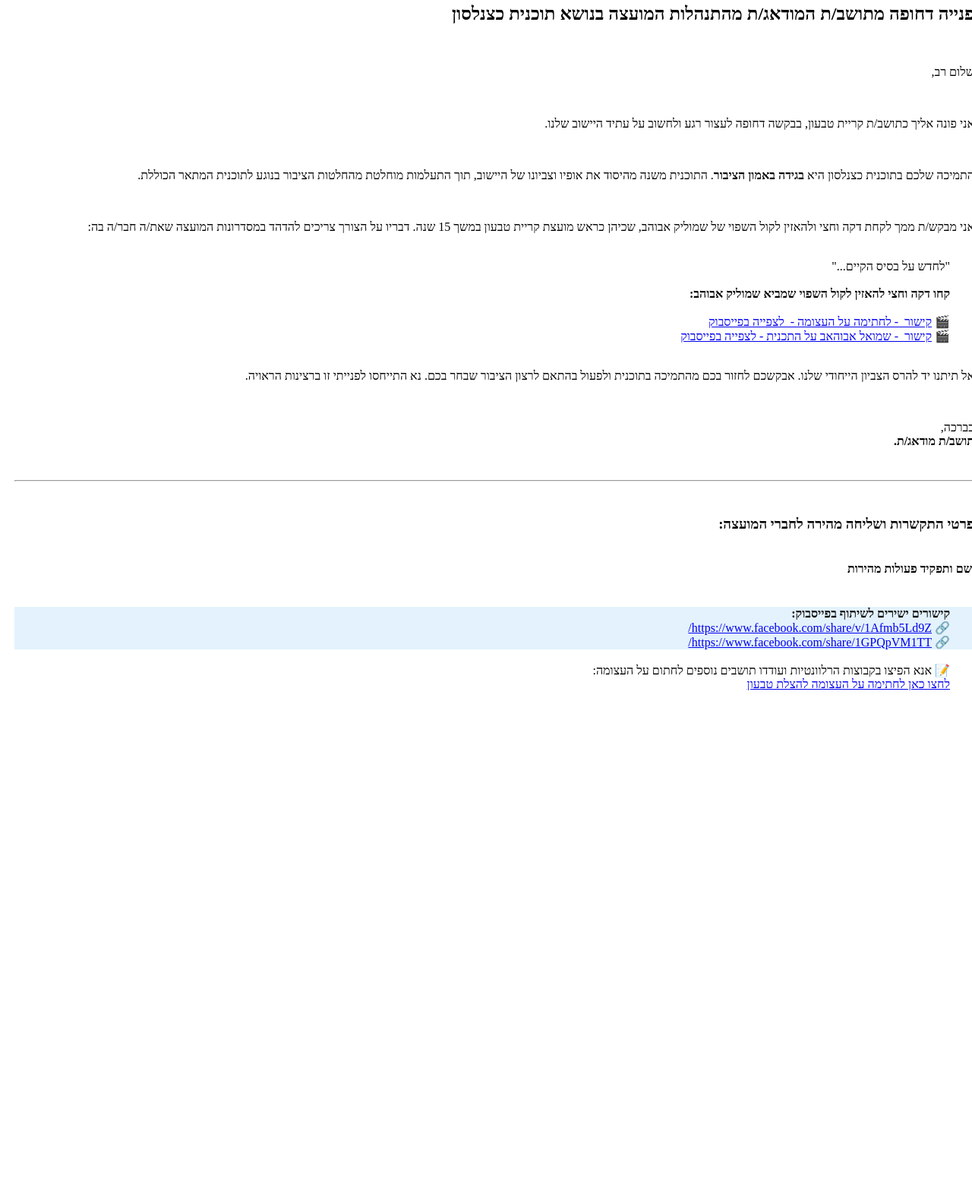
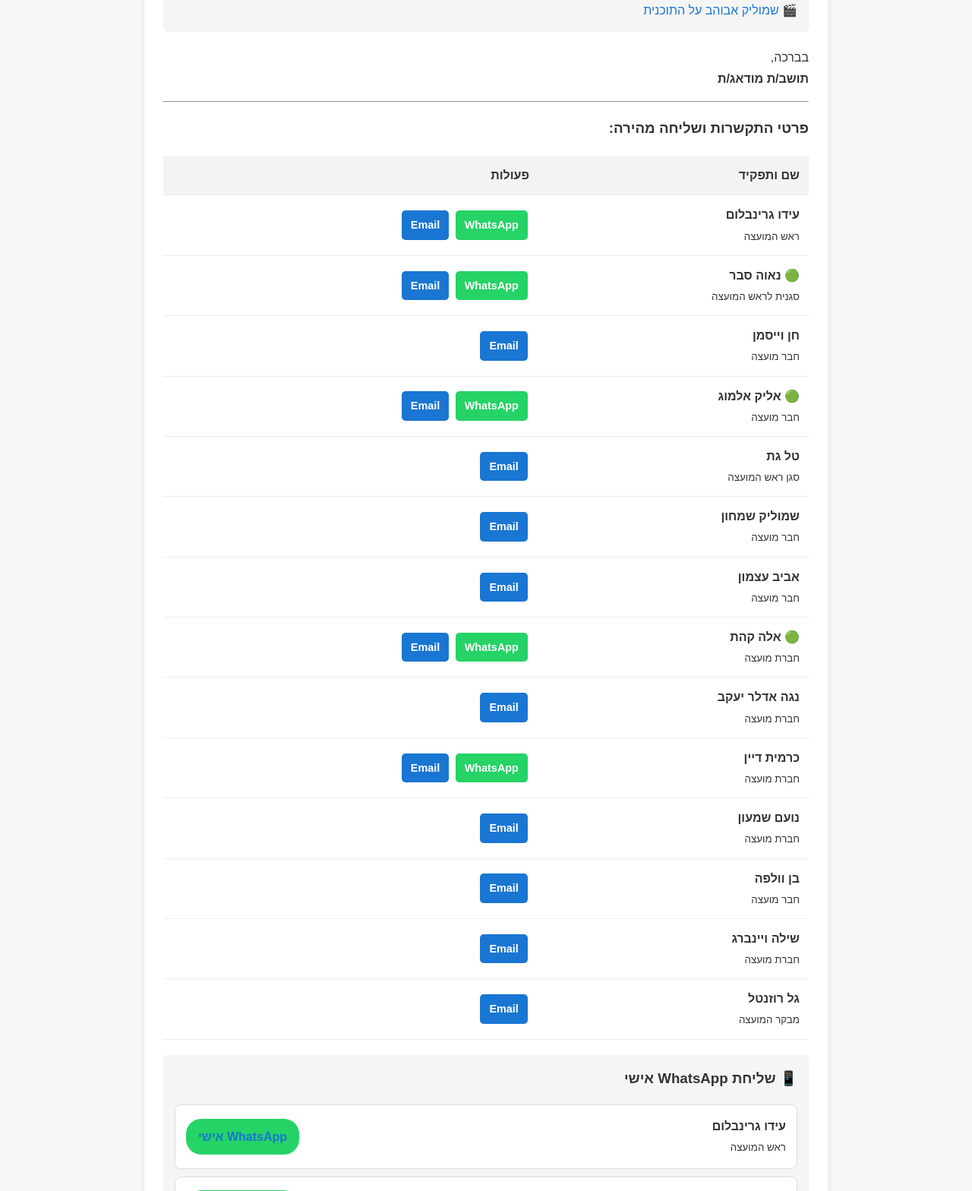
Before and after one commit to talushkin/pniya, a plain HTML site: page index.html in a window 1280 px wide. Shown: the part 1232-2800 px from the top of the page at 76% size. Before the commit the page ends 2150 px from the top, so only its background shows below. Drawn offline with Linux system fonts and the light colour scheme.

Commit message:
Add send button and update email functionality
Added a send button to automatically send emails to council members with personalized messages. Updated the HTML structure and styles for better user experience.

```diff
--- a/index.html
+++ b/index.html
@@ -1,302 +1,644 @@
-add the SEND BUTTON after inputs it will auto send the email with the text to all of the emails , add list of all members that will href to wa message to each to stop the plan with personalized text per name / id : <!DOCTYPE html>
+<!DOCTYPE html>
 <html lang="he" dir="rtl">
 <head>
 <meta charset="UTF-8">
 <meta name="viewport" content="width=device-width, initial-scale=1.0">
 
-    <!-- SEO & Social Sharing Meta Tags -->
 <title>פנייה דחופה למועצת קריית טבעון - עצרו את תוכנית כצנלסון</title>
-    <meta name="description" content="התמיכה בתוכנית כצנלסון משנה את אופי וצביונו של היישוב בניגוד לתוכנית המתאר. הצטרפו למאבק ותחזירו את הקול השפוי לטבעון.">
+
+<meta name="description" content="התמיכה בתוכנית כצנלסון משנה את אופי וצביונו של היישוב בניגוד לתוכנית המתאר.">
+
 <meta property="og:title" content="פנייה דחופה למועצת קריית טבעון - עצרו את תוכנית כצנלסון">
-    <meta property="og:description" content="התמיכה בתוכנית כצנלסון משנה את אופי וצביונו של היישוב בניגוד לתוכנית המתאר. הצטרפו למאבק ותחזירו את הקול השפוי לטבעון.">
+<meta property="og:description" content="התמיכה בתוכנית כצנלסון משנה את אופי וצביונו של היישוב בניגוד לתוכנית המתאר.">
 <meta property="og:image" content="https://raw.githubusercontent.com/talushkin/pniya/refs/heads/main/caza.jpg">
 <meta property="og:type" content="website">
 
 <style>
-        body {
-            font-family: Arial, sans-serif;
-            line-height: 1.6;
-            color: #333;
-            max-width: 600px;
-            margin: 0 auto;
-            padding: 20px;
-            background-color: #f9f9f9;
+
+body{
+    font-family:Arial,sans-serif;
+    line-height:1.7;
+    color:#333;
+    max-width:900px;
+    margin:0 auto;
+    padding:20px;
+    background:#f7f7f7;
 }
-        .container {
-            background-color: #ffffff;
-            padding: 25px;
-            border-radius: 8px;
-            box-shadow: 0 2px 5px rgba(0,0,0,0.05);
-            overflow: hidden;
+
+.container{
+    background:white;
+    padding:25px;
+    border-radius:10px;
+    box-shadow:0 2px 10px rgba(0,0,0,0.08);
 }
-        .user-inputs {
-            background-color: #f8f9fa;
-            border: 1px solid #e9ecef;
-            padding: 15px;
-            border-radius: 6px;
-            margin-bottom: 20px;
-            display: flex;
-            gap: 15px;
-            flex-wrap: wrap;
+
+.user-inputs{
+    background:#f8f9fa;
+    border:1px solid #ddd;
+    padding:15px;
+    border-radius:8px;
+    margin-bottom:20px;
+    display:flex;
+    gap:15px;
+    flex-wrap:wrap;
 }
-        .input-group {
-            flex: 1;
-            min-width: 200px;
-            display: flex;
-            flex-direction: column;
+
+.input-group{
+    flex:1;
+    min-width:220px;
+    display:flex;
+    flex-direction:column;
 }
-        .input-group label {
-            font-weight: bold;
-            margin-bottom: 5px;
-            font-size: 0.9em;
-            color: #495057;
+
+.input-group label{
+    margin-bottom:5px;
+    font-weight:bold;
 }
-        .input-group input {
-            padding: 8px 12px;
-            border: 1px solid #ced4da;
-            border-radius: 4px;
-            font-size: 1em;
+
+.input-group input{
+    padding:10px;
+    border:1px solid #ccc;
+    border-radius:5px;
+    font-size:1em;
 }
-        .main-image {
-            width: 100%;
-            height: auto;
-            border-radius: 6px;
-            margin-bottom: 20px;
-            display: block;
-            box-shadow: 0 2px 8px rgba(0,0,0,0.1);
+
+.send-all-btn{
+    width:100%;
+    border:none;
+    background:#d9534f;
+    color:white;
+    padding:14px;
+    font-size:1.05em;
+    font-weight:bold;
+    border-radius:6px;
+    cursor:pointer;
+    transition:0.2s;
 }
-        h2 {
-            color: #d9534f;
-            border-bottom: 2px solid #d9534f;
-            padding-bottom: 10px;
-            margin-top: 0;
+
+.send-all-btn:hover{
+    opacity:0.9;
 }
-        .quote {
-            background-color: #f0f7f4;
-            border-right: 4px solid #2e7d32;
-            padding: 15px;
-            margin: 20px 0;
-            font-style: italic;
+
+.main-image{
+    width:100%;
+    border-radius:8px;
+    margin-bottom:20px;
 }
-        .links-section {
-            background-color: #f5f5f5;
-            padding: 15px;
-            border-radius: 5px;
-            margin: 20px 0;
+
+h2{
+    color:#d9534f;
+    border-bottom:2px solid #d9534f;
+    padding-bottom:10px;
 }
-        .links-section a {
-            color: #1a73e8;
-            text-decoration: none;
-            display: inline-block;
-            margin-bottom: 10px;
-            word-break: break-all;
+
+.quote{
+    background:#f0f7f4;
+    border-right:5px solid #2e7d32;
+    padding:15px;
+    margin:20px 0;
+    font-style:italic;
+    border-radius:6px;
 }
-        .links-section a:hover {
-            text-decoration: underline;
+
+.links-section{
+    background:#f5f5f5;
+    padding:15px;
+    border-radius:6px;
+    margin:20px 0;
 }
-        .contact-table {
-            width: 100%;
-            border-collapse: collapse;
-            margin-top: 15px;
+
+.links-section a{
+    color:#1976d2;
+    text-decoration:none;
 }
-        .contact-table th, .contact-table td {
-            text-align: right;
-            padding: 10px;
-            border-bottom: 1px solid #eee;
+
+.links-section a:hover{
+    text-decoration:underline;
 }
-        .contact-table th {
-            background-color: #f1f3f5;
+
+.contact-table{
+    width:100%;
+    border-collapse:collapse;
+    margin-top:20px;
 }
-        .contact-name {
-            font-weight: bold;
+
+.contact-table th,
+.contact-table td{
+    padding:12px;
+    border-bottom:1px solid #eee;
+    text-align:right;
 }
-        .green-badge {
-            color: #2e7d32;
-            font-weight: bold;
+
+.contact-table th{
+    background:#f1f3f5;
 }
-        .action-btn {
-            display: inline-block;
-            padding: 5px 10px;
-            margin: 2px;
-            font-size: 0.85em;
-            text-decoration: none;
-            border-radius: 4px;
-            color: white;
-            font-weight: bold;
-            text-align: center;
+
+.contact-name{
+    font-weight:bold;
 }
-        .btn-whatsapp { background-color: #25D366; }
-        .btn-email { background-color: #007bff; }
 
-        .petition-box {
-            background-color: #fff3cd;
-            border: 1px solid #ffeeba;
-            color: #856404;
-            padding: 15px;
-            text-align: center;
-            border-radius: 5px;
-            margin-top: 30px;
-            font-weight: bold;
+.green-badge{
+    color:#2e7d32;
+    font-weight:bold;
 }
-        .petition-box a {
-            color: #856404;
-            text-decoration: underline;
+
+.action-btn{
+    display:inline-block;
+    padding:7px 12px;
+    border-radius:5px;
+    text-decoration:none;
+    color:white;
+    margin:2px;
+    font-size:0.9em;
+    font-weight:bold;
 }
+
+.btn-whatsapp{
+    background:#25D366;
+}
+
+.btn-email{
+    background:#1976d2;
+}
+
+.petition-box{
+    background:#fff3cd;
+    border:1px solid #ffeeba;
+    color:#856404;
+    padding:20px;
+    text-align:center;
+    border-radius:8px;
+    margin-top:30px;
+    font-weight:bold;
+}
+
+.petition-box a{
+    color:#856404;
+}
+
+.member-card{
+    background:white;
+    border:1px solid #ddd;
+    padding:14px;
+    border-radius:8px;
+    margin-bottom:10px;
+    display:flex;
+    justify-content:space-between;
+    align-items:center;
+}
+
+.member-card strong{
+    display:block;
+}
+
+.wa-personal-btn{
+    background:#25D366;
+    color:white;
+    text-decoration:none;
+    padding:10px 16px;
+    border-radius:20px;
+    font-weight:bold;
+}
+
+@media(max-width:700px){
+
+    .member-card{
+        flex-direction:column;
+        gap:10px;
+        align-items:flex-start;
+    }
+
+}
+
 </style>
 </head>
+
 <body>
 
 <div class="container">
-    <!-- שדות קלט לשם ותעודת זהות -->
+
 <div class="user-inputs">
+
     <div class="input-group">
         <label for="fullName">שם מלא:</label>
         <input type="text" id="fullName" placeholder="תושב/ת מודאג/ת" oninput="updateLinks()">
     </div>
+
     <div class="input-group">
         <label for="idNumber">תעודת זהות / מספר מזהה:</label>
         <input type="text" id="idNumber" placeholder="לא חובה" oninput="updateLinks()">
     </div>
+
 </div>
 
-    <!-- תמונת כותרת ראשית -->
-              <a href="https://www.facebook.com/share/v/1Afmb5Ld9Z/">
-    <video autoplay class="x1lliihq x5yr21d xh8yej3" playsinline="" poster="https://scontent.ftlv27-1.fna.fbcdn.net/v/t15.5256-10/698396506_1708996400515027_2027326179994217267_n.jpg?_nc_cat=104&amp;ccb=1-7&amp;_nc_sid=5fad0e&amp;_nc_ohc=9UsoODe0RDwQ7kNvwEAGGko&amp;_nc_oc=AdpHl4bQlH8I2jiSG7tmJpfY_YA_xWDz7E7cqMeVp1kD-RX0rd9dVk8x0VnYTLNdUpE&amp;_nc_zt=23&amp;_nc_ht=scontent.ftlv27-1.fna&amp;_nc_gid=OV_NXb_7jpfsH2jj5BWgBA&amp;_nc_ss=7b2a8&amp;oh=00_Af7-6-YNhLEI0YQ0EUDc4qo6mdCoXWkBKMV8Oxh2_uIuRA&amp;oe=6A132285"></video>
-    </a>
-    <a href="https://www.facebook.com/share/1GPQpVM1TT/">
-    <img src="https://raw.githubusercontent.com/talushkin/pniya/refs/heads/main/caza.jpg" alt="מודל הבינוי למתחם כצנלסון" class="main-image">
+<button class="send-all-btn" onclick="sendAllEmails()">
+📧 שלח מייל לכל חברי המועצה
+</button>
+
+<br><br>
+
+<a href="https://www.facebook.com/share/1GPQpVM1TT/" target="_blank">
+<img
+src="https://raw.githubusercontent.com/talushkin/pniya/refs/heads/main/caza.jpg"
+class="main-image"
+alt="תוכנית כצנלסון">
 </a>
 
-
-    <h2>פנייה דחופה מתושב/ת המודאג/ת מהתנהלות המועצה בנושא תוכנית כצנלסון</h2>
+<h2>
+פנייה דחופה מתושב/ת בנושא תוכנית כצנלסון
+</h2>
 
 <p>שלום רב,</p>
 
-    <p>אני פונה אליך כתושב/ת קריית טבעון, בבקשה דחופה לעצור רגע ולחשוב על עתיד היישוב שלנו.</p>
+<p>
+אני פונה אליכם כתושב/ת קריית טבעון מתוך דאגה עמוקה לעתיד היישוב.
+</p>
 
-    <p>התמיכה שלכם בתוכנית כצנלסון היא <strong>בגידה באמון הציבור</strong>. התוכנית משנה מהיסוד את אופיו וצביונו של היישוב, תוך התעלמות מוחלטת מהחלטות הציבור בנוגע לתוכנית המתאר הכוללת.</p>
+<p>
+התמיכה בתוכנית כצנלסון משנה את אופיו וצביונו של היישוב ופוגעת באמון הציבור.
+</p>
 
-    <p>אני מבקש/ת ממך לקחת דקה וחצי ולהאזין לקול השפוי של שמוליק אבוהב, שכיהן כראש מועצת קריית טבעון במשך 15 שנה. דבריו על הצורך צריכים להדהד במסדרונות המועצה שאת/ה חבר/ה בה:</p>
+<p>
+אבקש מכם לעצור את התוכנית ולפעול בהתאם לרצון התושבים.
+</p>
 
 <div class="quote">
 "לחדש על בסיס הקיים..."
 </div>
 
 <div class="links-section">
-        <strong>קחו דקה וחצי להאזין לקול השפוי שמביא שמוליק אבוהב:</strong><br><br>
-        🎬 <a href="https://www.facebook.com/share/v/1Afmb5Ld9Z/" target="_blank">קישור  - לחתימה על העצומה -  לצפייה בפייסבוק</a><br>
-        🎬 <a href="https://www.facebook.com/share/1GPQpVM1TT/" target="_blank">קישור  - שמואל אבוהאב על התכנית - לצפייה בפייסבוק</a>
+
+<strong>קישורים רלוונטיים:</strong>
+
+<br><br>
+
+🎬
+<a href="https://www.facebook.com/share/v/1Afmb5Ld9Z/" target="_blank">
+צפייה בסרטון
+</a>
+
+<br><br>
+
+🎬
+<a href="https://www.facebook.com/share/1GPQpVM1TT/" target="_blank">
+שמוליק אבוהב על התוכנית
+</a>
+
 </div>
 
-    <p>אל תיתנו יד להרס הצביון הייחודי שלנו. אבקשכם לחזור בכם מהתמיכה בתוכנית ולפעול בהתאם לרצון הציבור שבחר בכם. נא התייחסו לפנייתי זו ברצינות הראויה.</p>
-
-    <p>בברכה,<br><strong id="senderNameDisplay">תושב/ת מודאג/ת.</strong></p>
+<p>
+בברכה,
+<br>
+<strong id="senderNameDisplay">
+תושב/ת מודאג/ת
+</strong>
+</p>
 
 <hr>
 
-    <h3>פרטי התקשרות ושליחה מהירה לחברי המועצה:</h3>
+<h3>
+פרטי התקשרות ושליחה מהירה:
+</h3>
+
 <table class="contact-table">
+
 <thead>
 <tr>
 <th>שם ותפקיד</th>
-                <th>פעולות מהירות</th>
+<th>פעולות</th>
 </tr>
 </thead>
-        <tbody id="contactsBody">
-            <!-- Dynamic contacts inject via JS -->
-        </tbody>
+
+<tbody id="contactsBody"></tbody>
+
 </table>
 
-    <div class="links-section" style="background-color: #e3f2fd; margin-top: 20px;">
-        <strong>קישורים ישירים לשיתוף בפייסבוק:</strong><br>
-        🔗 <a href="https://www.facebook.com/share/v/1Afmb5Ld9Z/" target="_blank">https://www.facebook.com/share/v/1Afmb5Ld9Z/</a><br>
-        🔗 <a href="https://www.facebook.com/share/1GPQpVM1TT/" target="_blank">https://www.facebook.com/share/1GPQpVM1TT/</a>
+<div class="links-section">
+
+<h3 style="margin-top:0;">
+📱 שליחת WhatsApp אישי
+</h3>
+
+<div id="waMembersList"></div>
+
 </div>
 
 <div class="petition-box">
-        📝 אנא הפיצו בקבוצות הרלוונטיות ועודדו תושבים נוספים לחתום על העצומה:<br>
-        <a href="https://atzuma.co.il/savetivon" target="_blank">לחצו כאן לחתימה על העצומה להצלת טבעון</a>
+
+📝
+אנא הפיצו בקבוצות הרלוונטיות ועודדו תושבים נוספים להצטרף.
+
+<br><br>
+
+<a href="https://atzuma.co.il/savetivon" target="_blank">
+לחצו כאן לחתימה על העצומה
+</a>
+
 </div>
+
 </div>
 
 <script>
+
 const contacts = [
-    { name: "עידו גרינבלום", role: "ראש המועצה", phone: "0502220366", email: "r_moaza@tivon.muni.il", green: false },
-    { name: "נאוה סבר", role: "סגנית לראש המועצה", phone: "0545983176", email: "nava.s@tivon.muni.il", green: true },
-    { name: "חן וייסמן", role: "חבר מועצה", phone: "", email: "chen.w@tivon.muni.il", green: false },
-    { name: "אליק אלמוג", role: "חבר מועצה", phone: "0526219614", email: "alik.a@tivon.muni.il", green: true },
-    { name: "טל גת", role: "סגן ראש המועצה ומ"מ", phone: "", email: "tal.g@tivon.muni.il", green: false },
-    { name: "שמוליק שמחון", role: "חבר מועצה", phone: "", email: "shmulik.s@tivon.muni.il", green: false },
-    { name: "אביב עצמון", role: "חבר מועצה", phone: "", email: "aviv.a@tivon.muni.il", green: false },
-    { name: "אלה קהת", role: "חברת מועצה", phone: "0528666432", email: "ella.k@tivon.muni.il", green: true },
-    { name: "נגגה אדלר יעקב", role: "חברת מועצה", phone: "", email: "noga.a@tivon.muni.il", green: false },
-    { name: "כרמית דיין", role: "חברת מועצה", phone: "0546722899", email: "carmit.d@tivon.muni.il", green: false },
-    { name: "נועם שמעון", role: "חברת מועצה", phone: "", email: "noam.s@tivon.muni.il", green: false },
-    { name: "בן וולפה", role: "חבר מועצה", phone: "", email: "ben.w@tivon.muni.il", green: false },
-    { name: "שילה ויינברג", role: "חברת מועצה", phone: "", email: "shila.w@tivon.muni.il", green: false },
-    { name: "גל רוזנטל", role: "מבקר המועצה", phone: "", email: "mevaker@tivon.muni.il", green: false }
+
+{
+    name:"עידו גרינבלום",
+    role:"ראש המועצה",
+    phone:"0502220366",
+    email:"r_moaza@tivon.muni.il",
+    green:false
+},
+
+{
+    name:"נאוה סבר",
+    role:"סגנית לראש המועצה",
+    phone:"0545983176",
+    email:"nava.s@tivon.muni.il",
+    green:true
+},
+
+{
+    name:"חן וייסמן",
+    role:"חבר מועצה",
+    phone:"",
+    email:"chen.w@tivon.muni.il",
+    green:false
+},
+
+{
+    name:"אליק אלמוג",
+    role:"חבר מועצה",
+    phone:"0526219614",
+    email:"alik.a@tivon.muni.il",
+    green:true
+},
+
+{
+    name:"טל גת",
+    role:"סגן ראש המועצה",
+    phone:"",
+    email:"tal.g@tivon.muni.il",
+    green:false
+},
+
+{
+    name:"שמוליק שמחון",
+    role:"חבר מועצה",
+    phone:"",
+    email:"shmulik.s@tivon.muni.il",
+    green:false
+},
+
+{
+    name:"אביב עצמון",
+    role:"חבר מועצה",
+    phone:"",
+    email:"aviv.a@tivon.muni.il",
+    green:false
+},
+
+{
+    name:"אלה קהת",
+    role:"חברת מועצה",
+    phone:"0528666432",
+    email:"ella.k@tivon.muni.il",
+    green:true
+},
+
+{
+    name:"נגה אדלר יעקב",
+    role:"חברת מועצה",
+    phone:"",
+    email:"noga.a@tivon.muni.il",
+    green:false
+},
+
+{
+    name:"כרמית דיין",
+    role:"חברת מועצה",
+    phone:"0546722899",
+    email:"carmit.d@tivon.muni.il",
+    green:false
+},
+
+{
+    name:"נועם שמעון",
+    role:"חברת מועצה",
+    phone:"",
+    email:"noam.s@tivon.muni.il",
+    green:false
+},
+
+{
+    name:"בן וולפה",
+    role:"חבר מועצה",
+    phone:"",
+    email:"ben.w@tivon.muni.il",
+    green:false
+},
+
+{
+    name:"שילה ויינברג",
+    role:"חברת מועצה",
+    phone:"",
+    email:"shila.w@tivon.muni.il",
+    green:false
+},
+
+{
+    name:"גל רוזנטל",
+    role:"מבקר המועצה",
+    phone:"",
+    email:"mevaker@tivon.muni.il",
+    green:false
+}
+
 ];
 
-function updateLinks() {
-    const fullName = document.getElementById('fullName').value.trim() || "תושב/ת מודאג/ת";
-    const idNumber = document.getElementById('idNumber').value.trim();
+function buildSignature(){
+
+    const fullName =
+        document.getElementById('fullName').value.trim()
+        || "תושב/ת מודאג/ת";
+
+    const idNumber =
+        document.getElementById('idNumber').value.trim();
 
     let signature = fullName;
-    if(idNumber) {
+
+    if(idNumber){
         signature += ` (ת.ז: ${idNumber})`;
     }
 
-    document.getElementById('senderNameDisplay').innerText = signature + ".";
+    return signature;
+}
 
-    const tbody = document.getElementById('contactsBody');
+function updateLinks(){
+
+    const signature = buildSignature();
+
+    document.getElementById('senderNameDisplay').innerText =
+        signature;
+
+    const tbody =
+        document.getElementById('contactsBody');
+
     tbody.innerHTML = '';
 
     contacts.forEach(c => {
+
         const tr = document.createElement('tr');
 
-        // Name & Role cell
         const tdInfo = document.createElement('td');
-        let namePrefix = c.green ? '<span class="green-badge">🟢</span> ' : '';
-        tdInfo.innerHTML = `${namePrefix}<span class="contact-name">${c.name}</span> <br><small style="color:#666">${c.role}</small>`;
-        tr.appendChild(tdInfo);
 
-        // Actions cell
-        const tdActions = document.createElement('td');
+        const greenBadge =
+            c.green
+            ? '<span class="green-badge">🟢</span> '
+            : '';
 
-        // Construct Message Text
+        tdInfo.innerHTML = `
+            ${greenBadge}
+            <span class="contact-name">${c.name}</span>
+            <br>
+            <small>${c.role}</small>
+        `;
+
+        const tdActions =
+            document.createElement('td');
+
         const textMessage = `שלום ${c.name},
 
-אני פונה אליך כתושב/ת קריית טבעון בנושא תוכנית כצנלסון. התמיכה בתוכנית זו היא בגידה באמון הציבור ומשנה מהיסוד את אופיו וצביונו של היישוב, בניגוד להחלטה הציבורית על תוכנית המתאר.
+אני פונה אליך כתושב/ת קריית טבעון בנושא תוכנית כצנלסון.
 
-אני מבקש/ת ממך להאזין לקול השפוי של שמוליק אבוהב: "לחדש על בסיס הקיים...".
+אבקש ממך לעצור את התוכנית ולפעול בהתאם לרצון הציבור.
 
-סרטון 1: https://www.facebook.com/share/v/1Afmb5Ld9Z/
-סרטון 2: https://www.facebook.com/share/1GPQpVM1TT/
+סרטון 1:
+https://www.facebook.com/share/v/1Afmb5Ld9Z/
 
-אל תיתנו יד להרס הצביון שלנו.
+סרטון 2:
+https://www.facebook.com/share/1GPQpVM1TT/
 
 בברכה,
 ${signature}`;
 
-        const emailSubject = `פנייה דחופה מתושב בנושא תוכנית כצנלסון`;
+        const emailSubject =
+            `פנייה דחופה בנושא תוכנית כצנלסון`;
 
-        // WhatsApp button (if phone exists)
-        if(c.phone) {
-            const waLink = `https://wa.me/972${c.phone.substring(1)}?text=${encodeURIComponent(textMessage)}`;
-            tdActions.innerHTML += `<a href="${waLink}" target="_blank" class="action-btn btn-whatsapp">WhatsApp</a>`;
+        if(c.phone){
+
+            const waLink =
+                `https://wa.me/972${c.phone.substring(1)}?text=${encodeURIComponent(textMessage)}`;
+
+            tdActions.innerHTML += `
+                <a href="${waLink}"
+                   target="_blank"
+                   class="action-btn btn-whatsapp">
+                    WhatsApp
+                </a>
+            `;
         }
 
-        // Email button
-        const mailLink = `mailto:${c.email}?subject=${encodeURIComponent(emailSubject)}&body=${encodeURIComponent(textMessage)}`;
-        tdActions.innerHTML += `<a href="${mailLink}" class="action-btn btn-email">Email</a>`;
+        const mailLink =
+            `mailto:${c.email}?subject=${encodeURIComponent(emailSubject)}&body=${encodeURIComponent(textMessage)}`;
 
+        tdActions.innerHTML += `
+            <a href="${mailLink}"
+               class="action-btn btn-email">
+                Email
+            </a>
+        `;
+
+        tr.appendChild(tdInfo);
         tr.appendChild(tdActions);
+
         tbody.appendChild(tr);
+
     });
+
+    renderWhatsAppMembers(signature);
+
 }
 
-// Initial render
+function renderWhatsAppMembers(signature){
+
+    const container =
+        document.getElementById('waMembersList');
+
+    container.innerHTML = '';
+
+    contacts.forEach(c => {
+
+        if(!c.phone) return;
+
+        const personalMessage = `שלום ${c.name},
+
+אני פונה אליך אישית כתושב/ת קריית טבעון.
+
+אבקש ממך לעצור את תוכנית כצנלסון ולפעול לשמירה על צביון היישוב.
+
+בברכה,
+${signature}`;
+
+        const waLink =
+            `https://wa.me/972${c.phone.substring(1)}?text=${encodeURIComponent(personalMessage)}`;
+
+        const div =
+            document.createElement('div');
+
+        div.className = 'member-card';
+
+        div.innerHTML = `
+            <div>
+                <strong>${c.name}</strong>
+                <small>${c.role}</small>
+            </div>
+
+            <a href="${waLink}"
+               target="_blank"
+               class="wa-personal-btn">
+               WhatsApp אישי
+            </a>
+        `;
+
+        container.appendChild(div);
+
+    });
+
+}
+
+function sendAllEmails(){
+
+    const signature = buildSignature();
+
+    const allEmails =
+        contacts.map(c => c.email).join(',');
+
+    const subject =
+        `פנייה דחופה בנושא תוכנית כצנלסון`;
+
+    const body = `שלום רב,
+
+אני פונה אליכם כתושב/ת קריית טבעון בנושא תוכנית כצנלסון.
+
+אבקש לעצור את התוכנית ולפעול בהתאם לרצון הציבור.
+
+סרטון 1:
+https://www.facebook.com/share/v/1Afmb5Ld9Z/
+
+סרטון 2:
+https://www.facebook.com/share/1GPQpVM1TT/
+
+בברכה,
+${signature}`;
+
+    window.location.href =
+        `mailto:${allEmails}?subject=${encodeURIComponent(subject)}&body=${encodeURIComponent(body)}`;
+
+}
+
 updateLinks();
+
 </script>
 
 </body>
```
Lines whose indentation alone changed are shown as unchanged.
